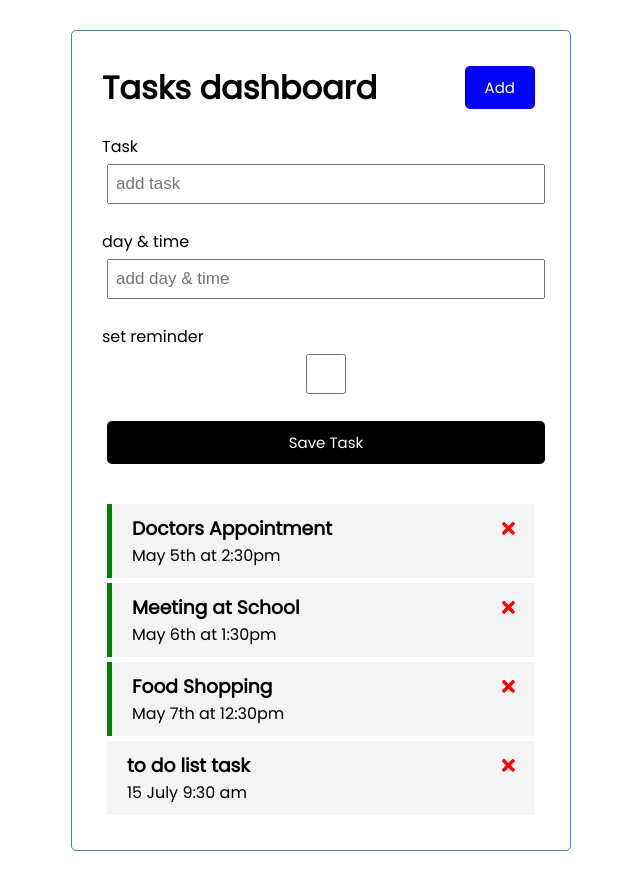
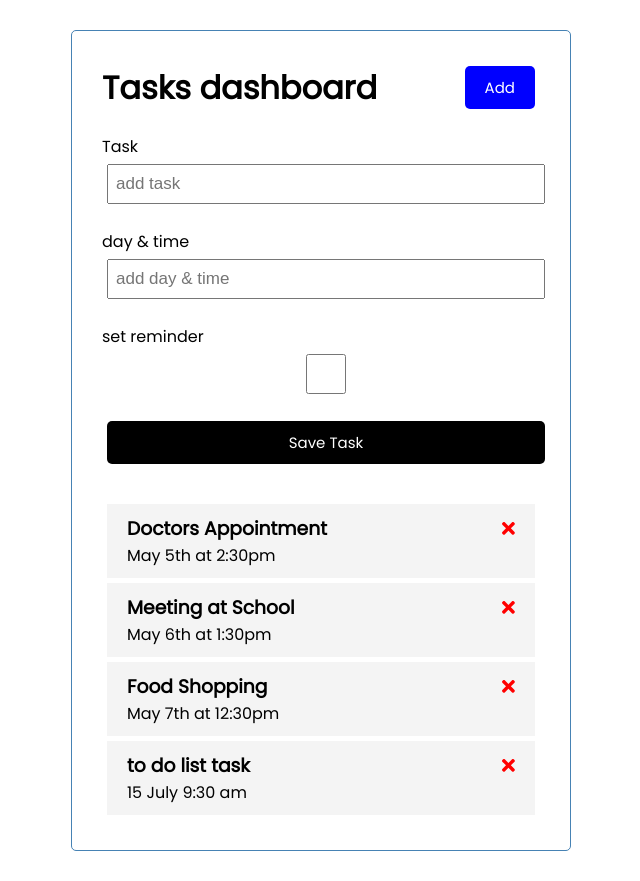
Before and after one commit to YoussefNour/Angular-todo-list, an Angular app: page / in a window 1280 px wide. Shown: the whole page, without its empty margins (319-959 px from the left). Built offline with nearby package versions, Linux system fonts and the light colour scheme; data requests are answered from the project's data file.

Commit message:
chore: Changes model attribute
- changes the task model attribute reminder to done

- propagates changes to add task form

- task component

```diff
--- a/db.json
+++ b/db.json
@@ -4,25 +4,25 @@
       "id": 1,
       "text": "Doctors Appointment",
       "day": "May 5th at 2:30pm",
-      "reminder": true
+      "done": false
     },
     {
       "id": 2,
       "text": "Meeting at School",
       "day": "May 6th at 1:30pm",
-      "reminder": true
+      "done": false
     },
     {
       "id": 3,
       "text": "Food Shopping",
       "day": "May 7th at 12:30pm",
-      "reminder": true
+      "done": false
     },
     {
+      "id": 4,
       "text": "to do list task",
       "day": "15 July 9:30 am",
-      "reminder": false,
-      "id": 4
+      "done": false
     }
   ]
 }
--- a/src/app/components/add-task/add-task.component.html
+++ b/src/app/components/add-task/add-task.component.html
@@ -23,9 +23,9 @@
     <label for="reminder">set reminder</label>
     <input
       type="checkbox"
-      name="reminder"
-      [(ngModel)]="reminder"
-      id="reminder"
+      name="done"
+      [(ngModel)]="done"
+      id="done"
     />
   </div>
   <input type="submit" value="Save Task" class="btn btn-block" />
--- a/src/app/components/add-task/add-task.component.ts
+++ b/src/app/components/add-task/add-task.component.ts
@@ -10,7 +10,7 @@ export class AddTaskComponent implements OnInit {
   @Output() onAddTask : EventEmitter<Task> = new EventEmitter();
   text: string;
   day: string;
-  reminder = false;
+  done = false;
   constructor() { }
 
   ngOnInit(): void {
@@ -24,11 +24,11 @@ export class AddTaskComponent implements OnInit {
     const newTask = {
       text: this.text,
       day: this.day,
-      reminder: this.reminder
+      done: this.done
     };
     this.onAddTask.emit(newTask);
     this.text = '';
     this.day = '';
-    this.reminder = false;
+    this.done = false;
   }
 }
--- a/src/app/components/tasks-item/tasks-item.component.html
+++ b/src/app/components/tasks-item/tasks-item.component.html
@@ -1,4 +1,4 @@
-<div [ngClass]="{ reminder: task.reminder }" class="task"
+<div [ngClass]="{ reminder: task.done }" class="task"
 (dblclick)="onToggle(task)">
   <h3>
     {{ task.text }}
--- a/src/app/components/tasks/tasks.component.ts
+++ b/src/app/components/tasks/tasks.component.ts
@@ -17,10 +17,10 @@ export class TasksComponent implements OnInit {
     this.taskService.deleteTask(task).subscribe(() => this.tasks = this.tasks.filter(t => t.id !== task.id));
   }
   toggleTask(task: Task): void{
-    task.reminder = !task.reminder;
+    task.done = !task.done;
     this.taskService.toggleTaskReminder(task).subscribe();
   }
-  addTask(task:Task): void{
+  addTask(task: Task): void{
     this.taskService.addTask(task).subscribe((task) => {
       this.tasks.push(task);
     });
--- a/src/app/models/Task.ts
+++ b/src/app/models/Task.ts
@@ -2,5 +2,5 @@ export interface Task {
   id?: number;
   text: string;
   day: string;
-  reminder: boolean;
+  done: boolean;
 }
```
